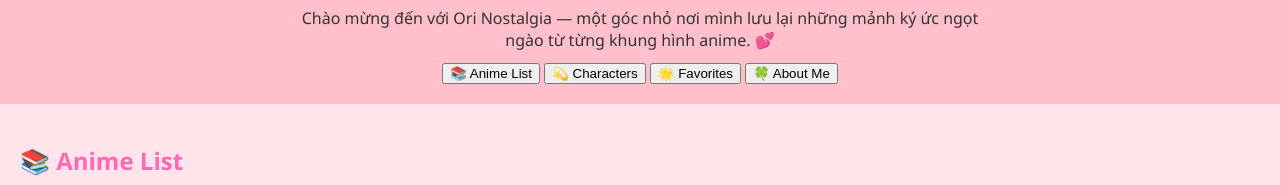
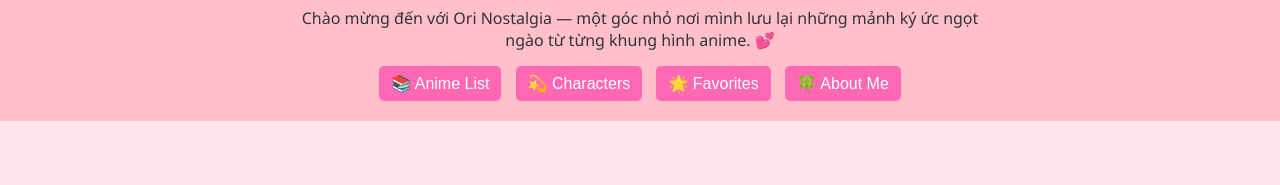
Before and after one commit to OriBaka/orinostalgia.github.io, a plain HTML site: page index.html in a window 1280 px wide. Shown: the part 396-581 px from the top of the page. Drawn offline with Linux system fonts and the light colour scheme.

Commit message:
Update style.css

```diff
--- a/style.css
+++ b/style.css
@@ -24,11 +24,24 @@ header p {
     margin: 10px auto;
 }
 
-nav a {
-    margin: 0 10px;
-    text-decoration: none;
-    color: #fff;
-    font-weight: bold;
+.buttons {
+    margin-top: 15px;
+}
+
+.buttons button {
+    margin: 0 5px;
+    padding: 8px 12px;
+    font-size: 1em;
+    border: none;
+    border-radius: 5px;
+    background-color: #ff69b4;
+    color: white;
+    cursor: pointer;
+    transition: 0.3s;
+}
+
+.buttons button:hover {
+    background-color: #ff85c1;
 }
 
 .banner {
@@ -40,6 +53,15 @@ nav a {
 
 main {
     padding: 20px;
+}
+
+/* Section mặc định ẩn, chỉ section active hiện */
+section {
+    display: none;
+}
+
+section.active {
+    display: block;
 }
 
 h2 {
```
